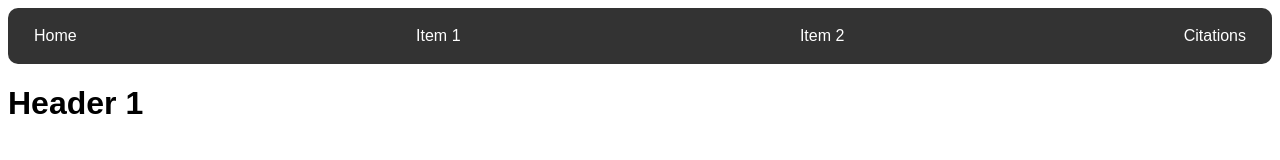
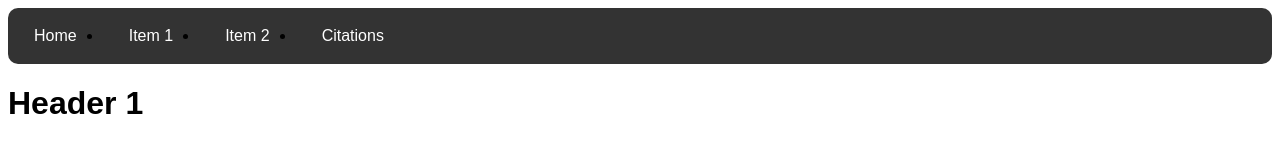
Before and after one commit to a20028074/History-AngelIsland, a plain HTML site: page index.html in a window 1280 px wide. Drawn offline with Linux system fonts and the light colour scheme.

Commit message:
removed list item spacing in menu

```diff
--- a/css/styles.css
+++ b/css/styles.css
@@ -3,10 +3,10 @@
 }
 
 ul {
-    display: flex;
+    /* display: flex;
     align-items: stretch;
     justify-content: space-between;
-    list-style-type: none;
+    list-style-type: none; */
     margin: 0;
     padding: 0;
     overflow: hidden;
@@ -15,9 +15,9 @@ ul {
 }
 
 li {
-    display: block;
+    /* display: block;
     flex: 0 1 auto;
-    list-style-type: none;
+    list-style-type: none; */
     float: left;
     border-radius: 8px;
     padding: 5px 10px 5px 10px;
@@ -34,6 +34,7 @@ li a {
 
 li a:hover {
     background-color: #111;
+    font-weight: bold;
     border-radius: 15px;
 }
 
```
